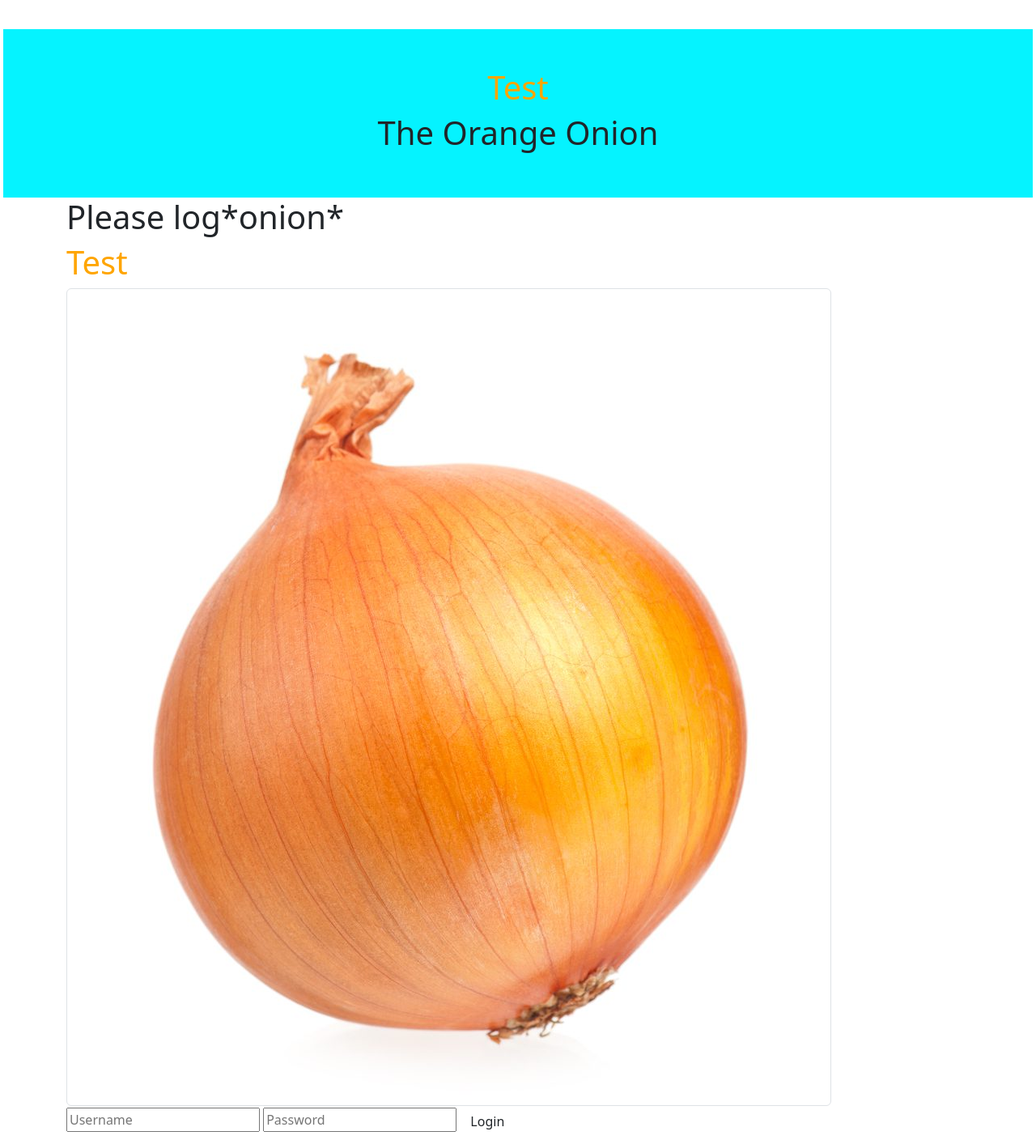
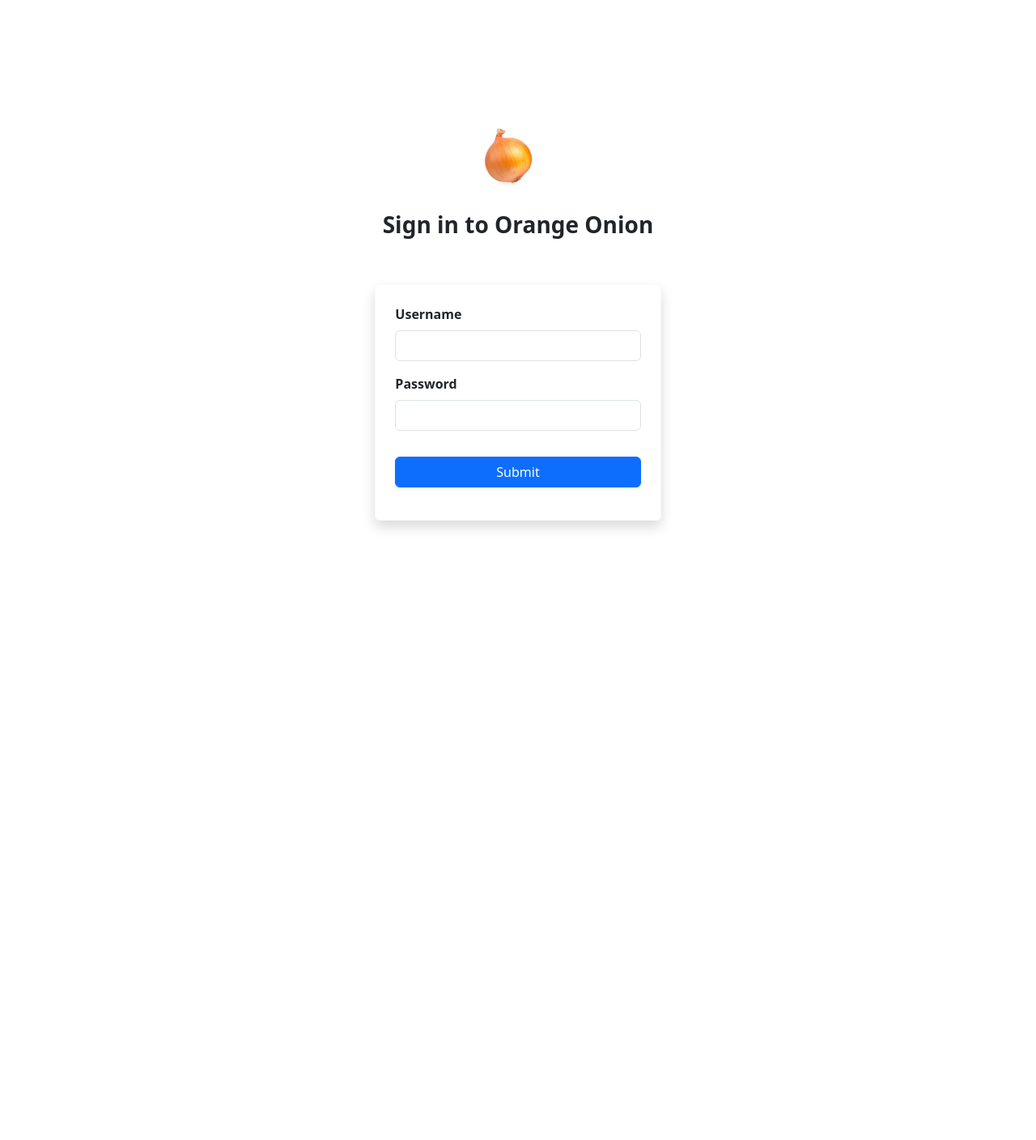
Before and after one commit to Bratah123/TheOrangeOnion, a Flask app: page /login in a window 1280 px wide. Shown: the part 56-1464 px from the top of the page at 81% size. After the commit the page ends 710 px from the top, so only its background shows below. Run offline with Flask 3, Linux system fonts and the light colour scheme; parts of the project's set-up code (start-up, migrations or seed data) failed here and were passed over.

Commit message:
FEAT: Revamp the login page

```diff
--- a/src/templates/login.html
+++ b/src/templates/login.html
@@ -1,35 +1,30 @@
 {% extends "base.html" %}
-{% block title %}The Orange Onion{% endblock %}
+{% block title %}Login - The Orange Onion{% endblock %}
 {% block content %}
-<style>
-  /* use this to change the color of the navbar, containers, etc */
-  .navbar-custom{
-  background-color :rgb(5, 243, 255)
-}
-</style>
-
-<div class="navbar-custom">
-  <div class=" p-5 text-center">
-    <h1 style =" color: orange">Test</h1>
-    <h1>The Orange Onion</h1>
+<div class="container-lg p-3 gap-3 mt-3 mt-lg-5">
+  <div class="row justify-content-center mt-lg-5 mb-4">
+    <img src="{{url_for('static', filename='OrangeOnion.jpg')}}" class="img-fluid img-thumbnail w-25 border-white" alt="An orange onion" style="max-width: 100px">
+    <div style="width: 5px"></div>
+  </div>
+  <div class="row justify-content-center mb-3 mb-lg-5">
+    <h3 class="text-center"><strong>Sign in to Orange Onion</strong></h3>
+  </div>
+  <div class="row justify-content-center mt-3 mt-lg-5">
+    <div class="col-9 col-lg-4">
+      <form class="shadow border rounded-2 border-light p-4">
+          <div class="mb-3">
+            <label for="inputUsername" class="form-label"><strong>Username</strong></label>
+            <input type="text" class="form-control" id="inputUsername" name="username" value="{{ request.form['username'] }}">
+          </div>
+          <div class="mb-3">
+            <label for="inputPassword" class="form-label"><strong>Password</strong></label>
+            <input type="password" class="form-control" id="inputPassword" name="password" value="{{ request.form['password'] }}">
+          </div>
+          <div class="d-grid mb-3">
+            <button type="submit" class="btn btn-primary shadow-sm mt-3">Submit</button>
+          </div>
+      </form>
+    </div>
   </div>
 </div>
-
-
-<div class="container-lg">
-  <h1>Please log*onion*</h1>
-  <h1 style =" color: orange">Test</h1>
-  <img src="{{url_for('static', filename='OrangeOnion.jpg')}}" class="img-fluid img-thumbnail" alt="An orange onion">
-  <br>
-  <form action="" method="post">
-    <input type="text" placeholder="Username" name="username" value="{{
-      request.form.username }}">
-     <input type="password" placeholder="Password" name="password" value="{{
-      request.form.password }}">
-    <input class="btn btn-default" type="submit" value="Login">
-  </form>
-  {% if error %}
-    <p class="error"><strong>Error:</strong> {{ error }}
-  {% endif %}
-</div>
 {% endblock %}
```
